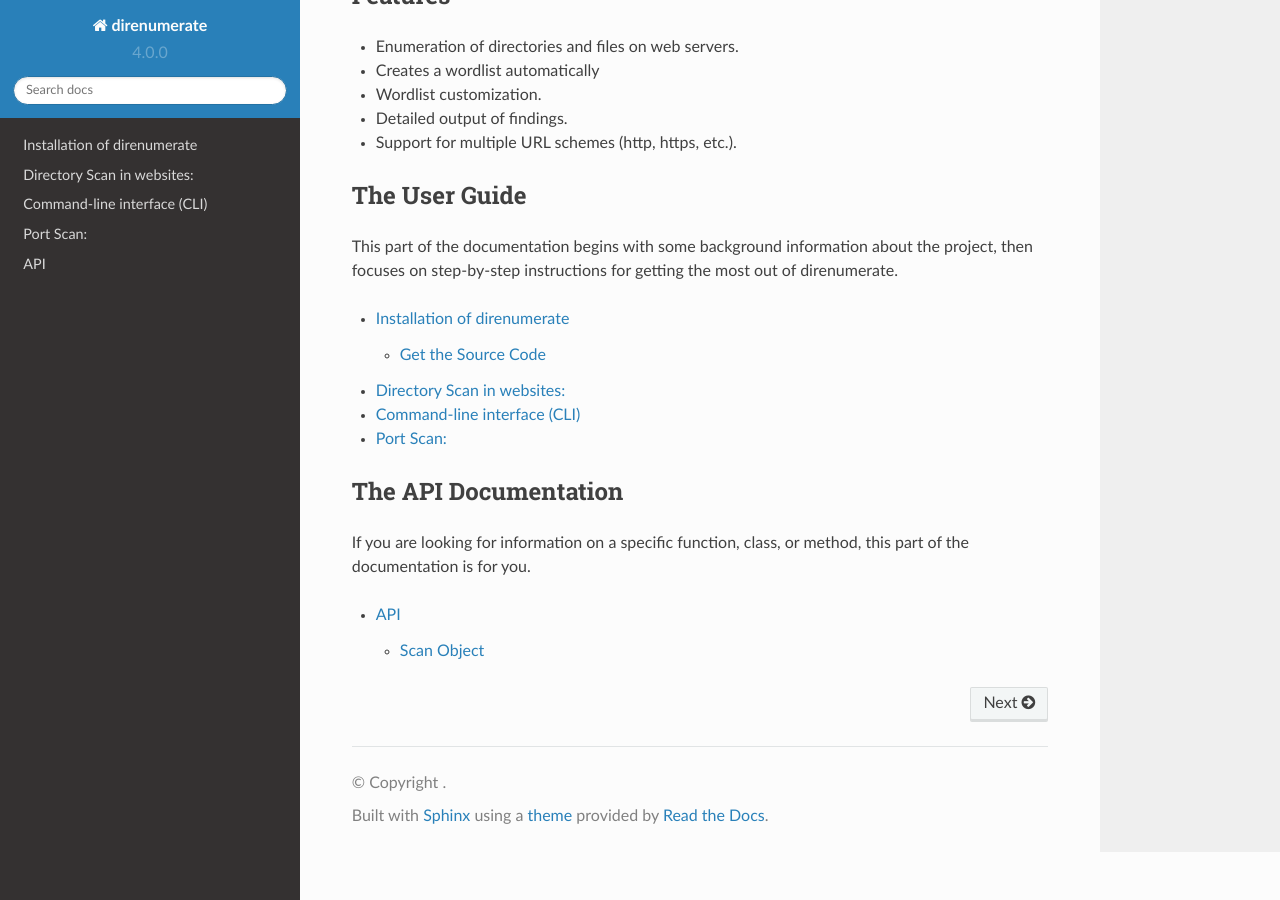
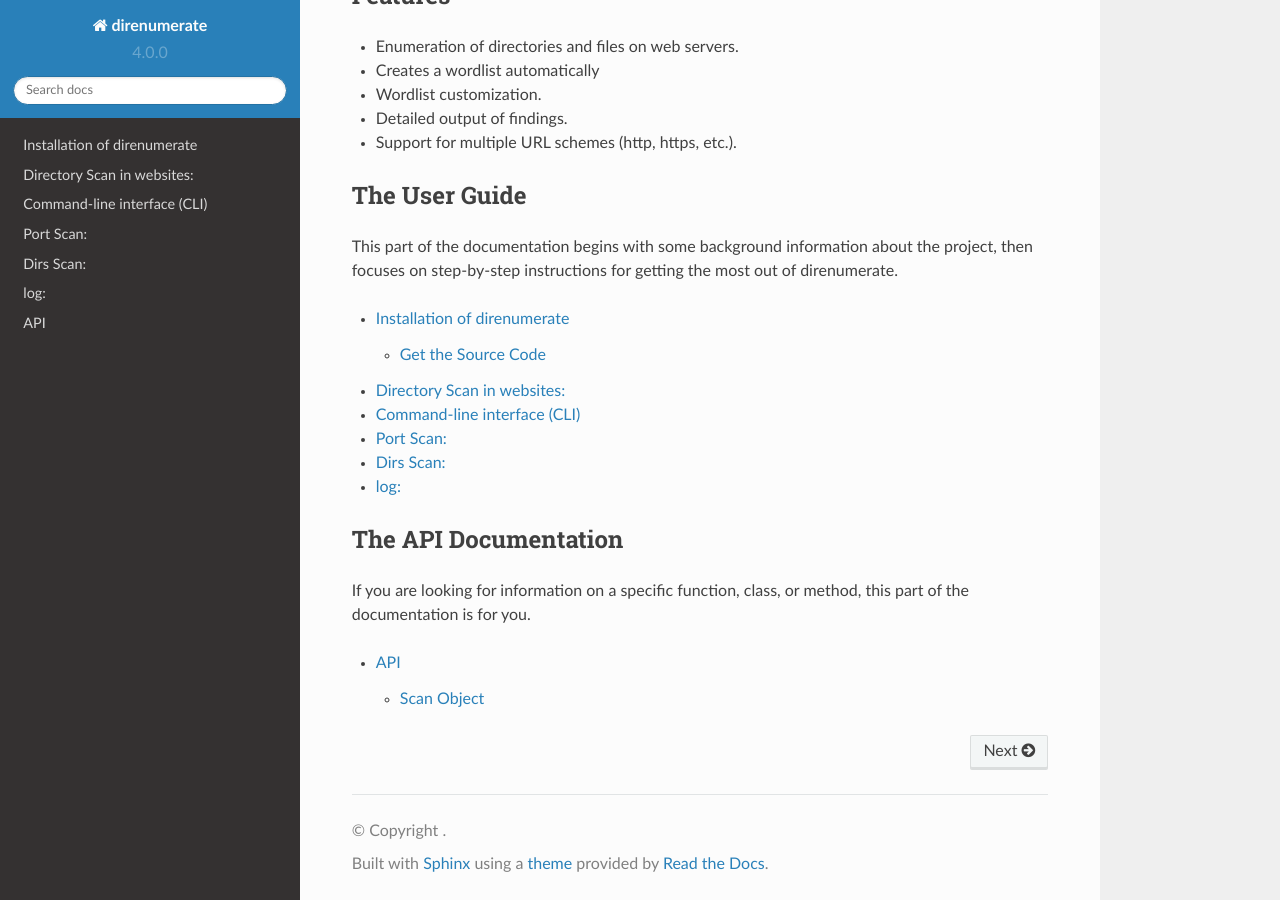
Before and after one commit to JuanBindez/direnumerate, a Sphinx documentation site: the page built from docs/index.rst, in a window 1280 px wide and 900 px high, scrolled down 608 px. Built offline with Sphinx 7.4.7 and the Read the Docs theme 2.0.0, drawn with Linux system fonts in a browser that asks for light colours.

Commit message:
update docs

```diff
--- a/docs/index.rst
+++ b/docs/index.rst
@@ -49,6 +49,8 @@ of direnumerate.
    user/direnumerate
    user/cli
    user/portscan
+   user/dirs
+   user/log
 
 
 The API Documentation
```
